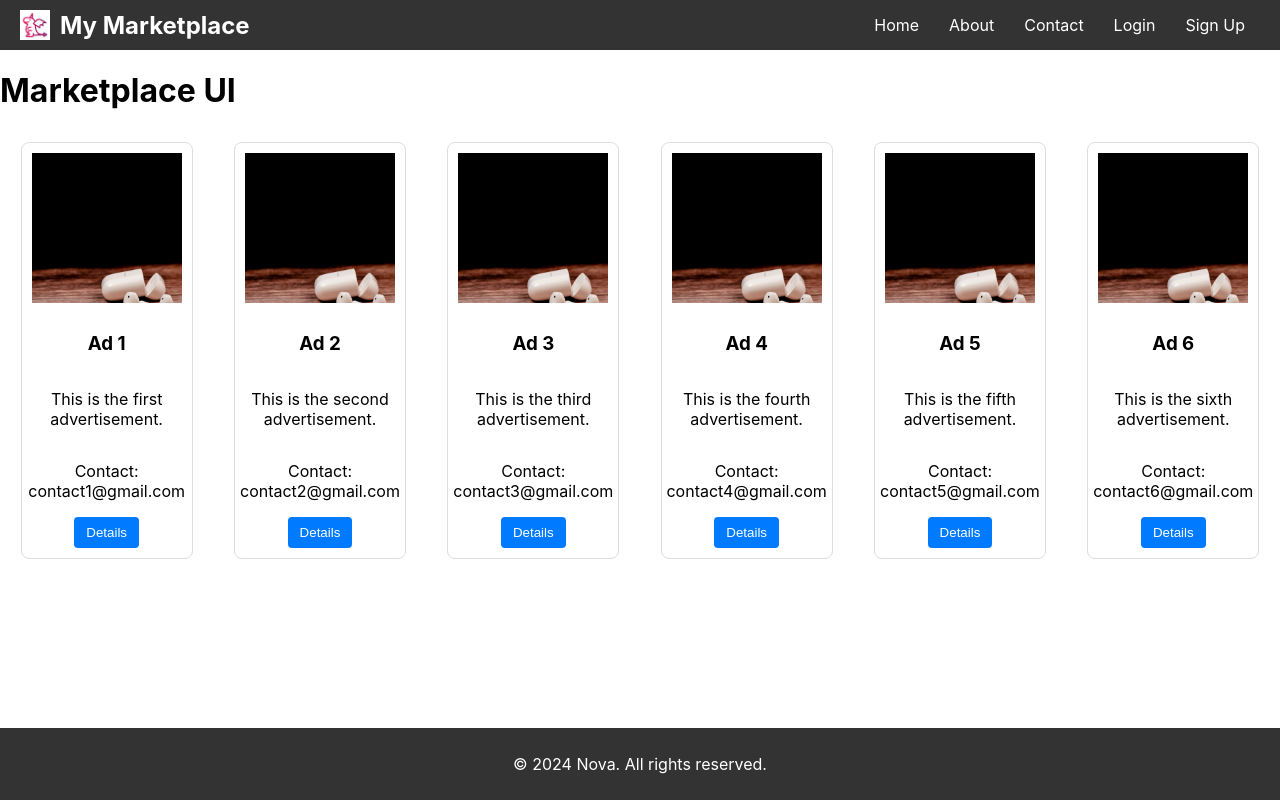
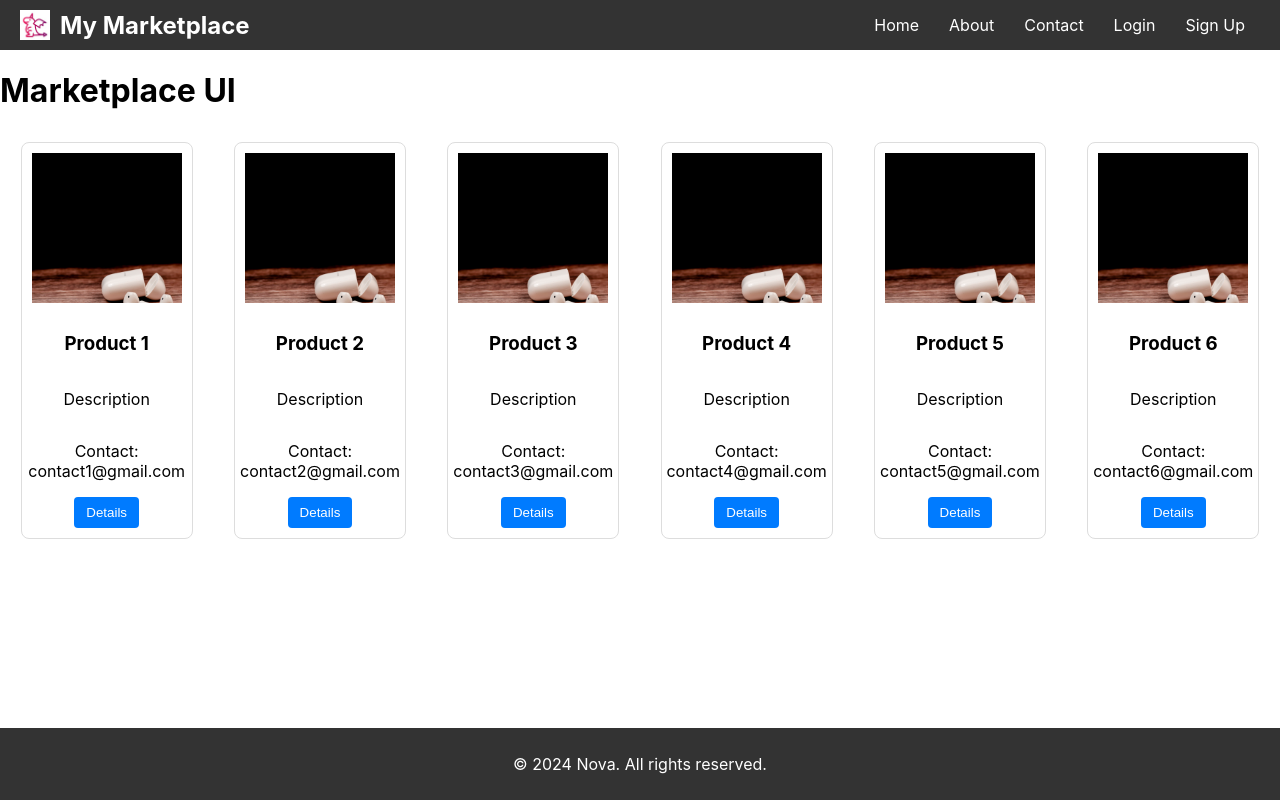
Before and after one commit to Nova6173/marketplace-w1, a React (Create React App) app: page / in a window 1280 px wide. Built offline with nearby package versions, Linux system fonts and the light colour scheme.

Commit message:
changed ads text info

```diff
--- a/src/Marketplace.js
+++ b/src/Marketplace.js
@@ -6,12 +6,12 @@ import Advertisement from './Advertisement';
 
 const Marketplace = () => {
   const ads = [
-    { id: 1, title: 'Ad 1', description: 'This is the first advertisement.', contact: 'contact1@gmail.com ' },
-    { id: 2, title: 'Ad 2', description: 'This is the second advertisement.', contact: 'contact2@gmail.com ' },
-    { id: 3, title: 'Ad 3', description: 'This is the third advertisement.', contact: 'contact3@gmail.com' },
-    { id: 4, title: 'Ad 4', description: 'This is the fourth advertisement.', contact: 'contact4@gmail.com' },
-    { id: 5, title: 'Ad 5', description: 'This is the fifth advertisement.', contact: 'contact5@gmail.com' },
-    { id: 6, title: 'Ad 6', description: 'This is the sixth advertisement.', contact: 'contact6@gmail.com' },
+    { id: 1, title: 'Product 1', description: 'Description', contact: 'contact1@gmail.com ' },
+    { id: 2, title: 'Product 2', description: 'Description', contact: 'contact2@gmail.com ' },
+    { id: 3, title: 'Product 3', description: 'Description', contact: 'contact3@gmail.com' },
+    { id: 4, title: 'Product 4', description: 'Description', contact: 'contact4@gmail.com' },
+    { id: 5, title: 'Product 5', description: 'Description', contact: 'contact5@gmail.com' },
+    { id: 6, title: 'Product 6', description: 'Description', contact: 'contact6@gmail.com' },
   ];
 
   return (
```
